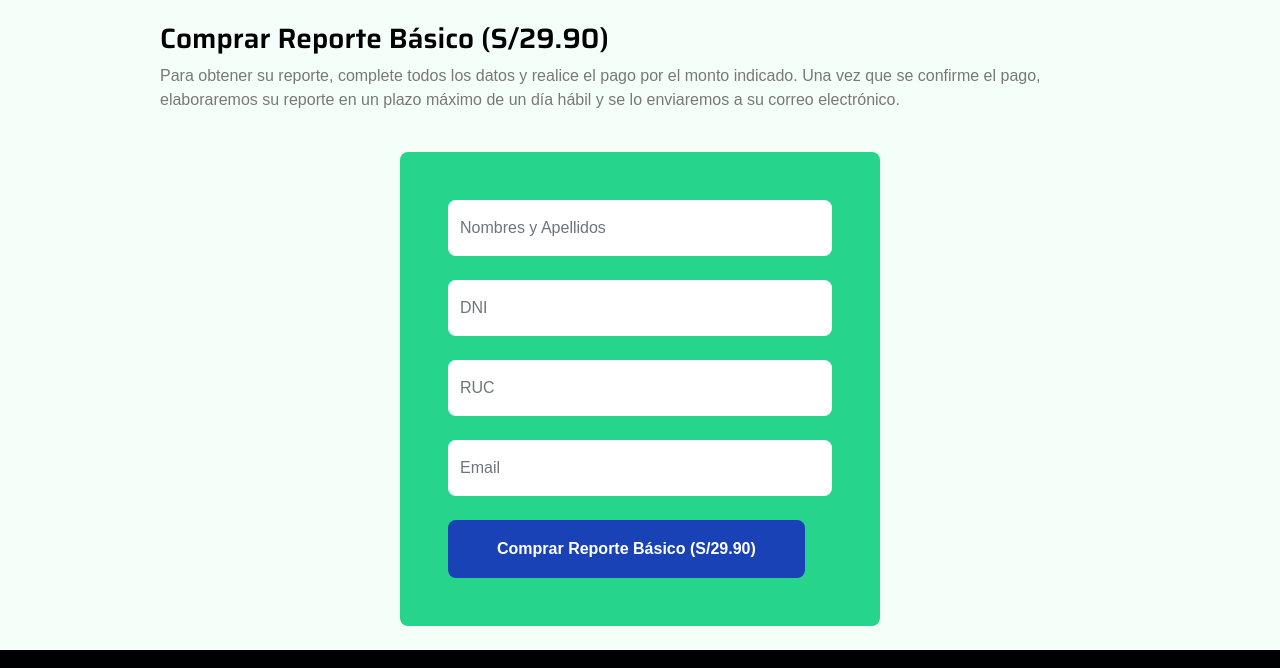
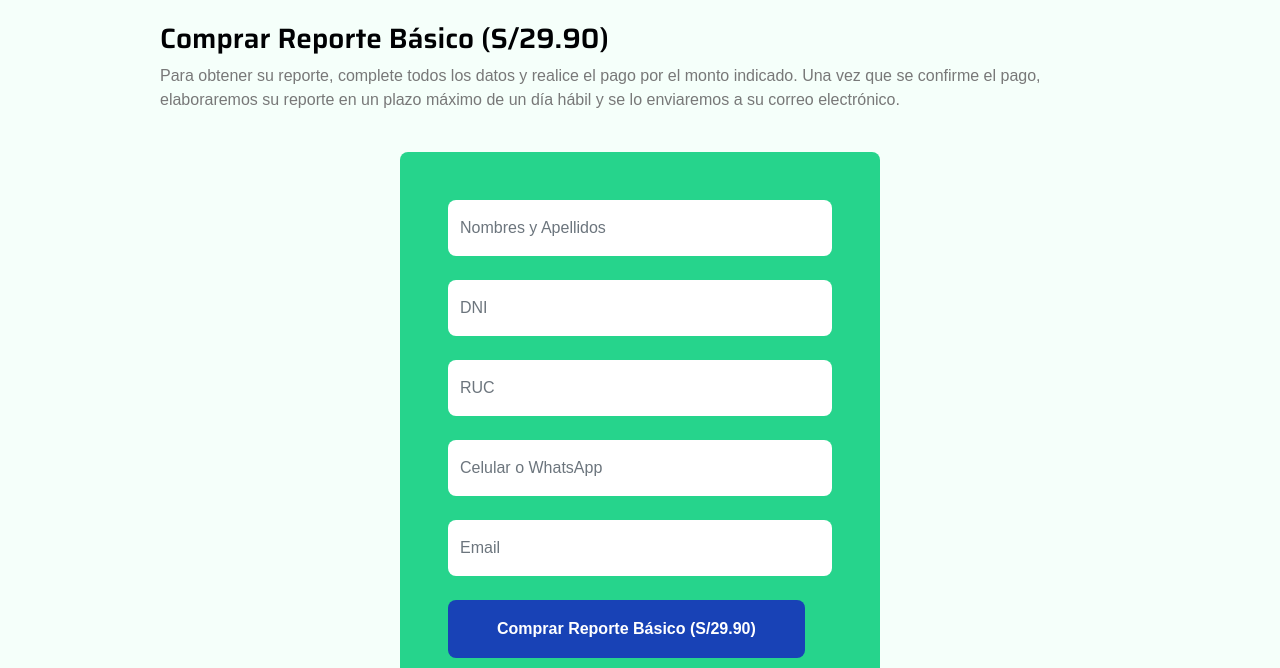
Before and after one commit to 4bimcad/puntosol, a plain HTML site: page buy_report_basico.html in a window 1280 px wide. Shown: the part 437-1105 px from the top of the page. Drawn offline with nearby package versions, Linux system fonts and the light colour scheme; a script that the page names is missing.

Commit message:
whatsapp

```diff
--- a/buy_report_basico.html
+++ b/buy_report_basico.html
@@ -138,6 +138,9 @@
                       <input type="number" class="form-control border-0 py-3" name="ruc" placeholder="RUC" required>
                     </div>
                     <div class="mb-4">
+                        <input type="number" class="form-control border-0 py-3" name="phone" placeholder="Celular o WhatsApp" required>
+                      </div>
+                    <div class="mb-4">
                       <input type="email" class="form-control border-0 py-3" name="email" placeholder="Email" required>
                     </div>
                     <div class="text-start">
```
Also changed, not shown: buy_report_detallado.html (+3 -0 lines).
